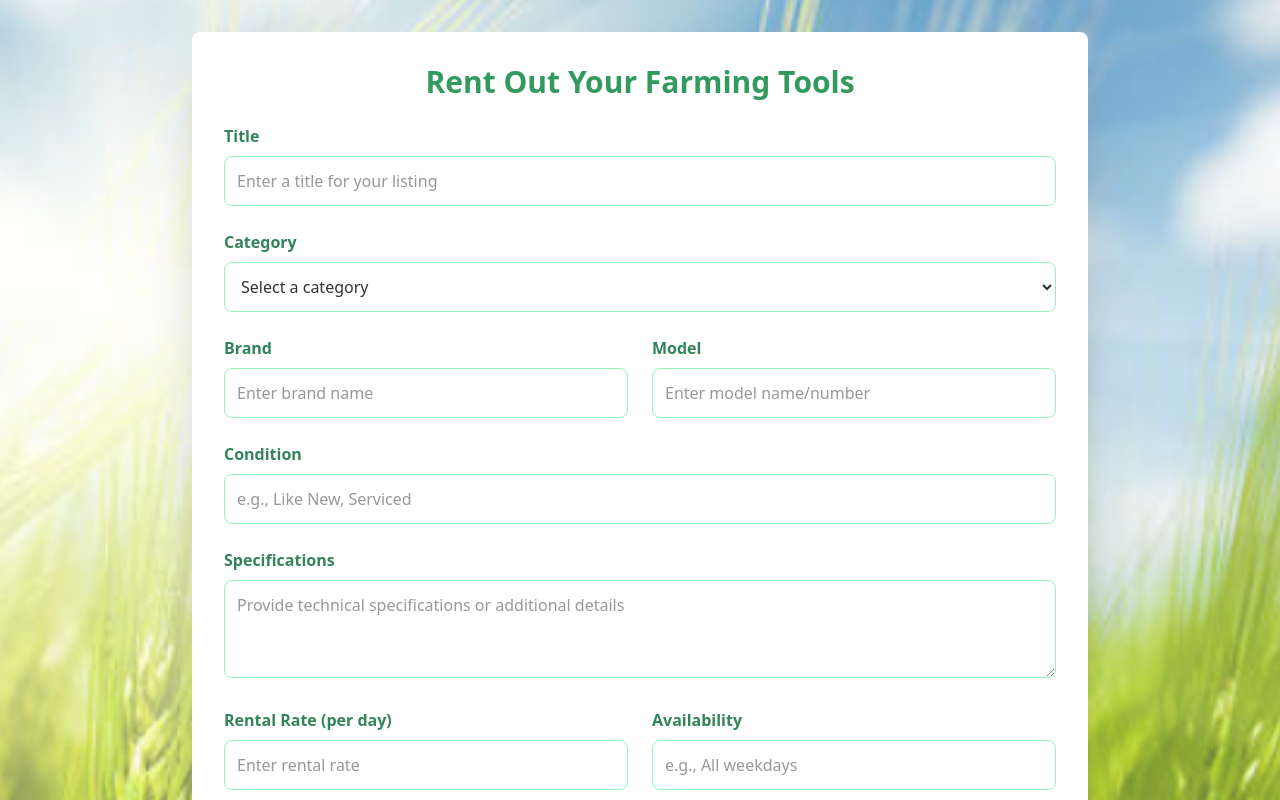
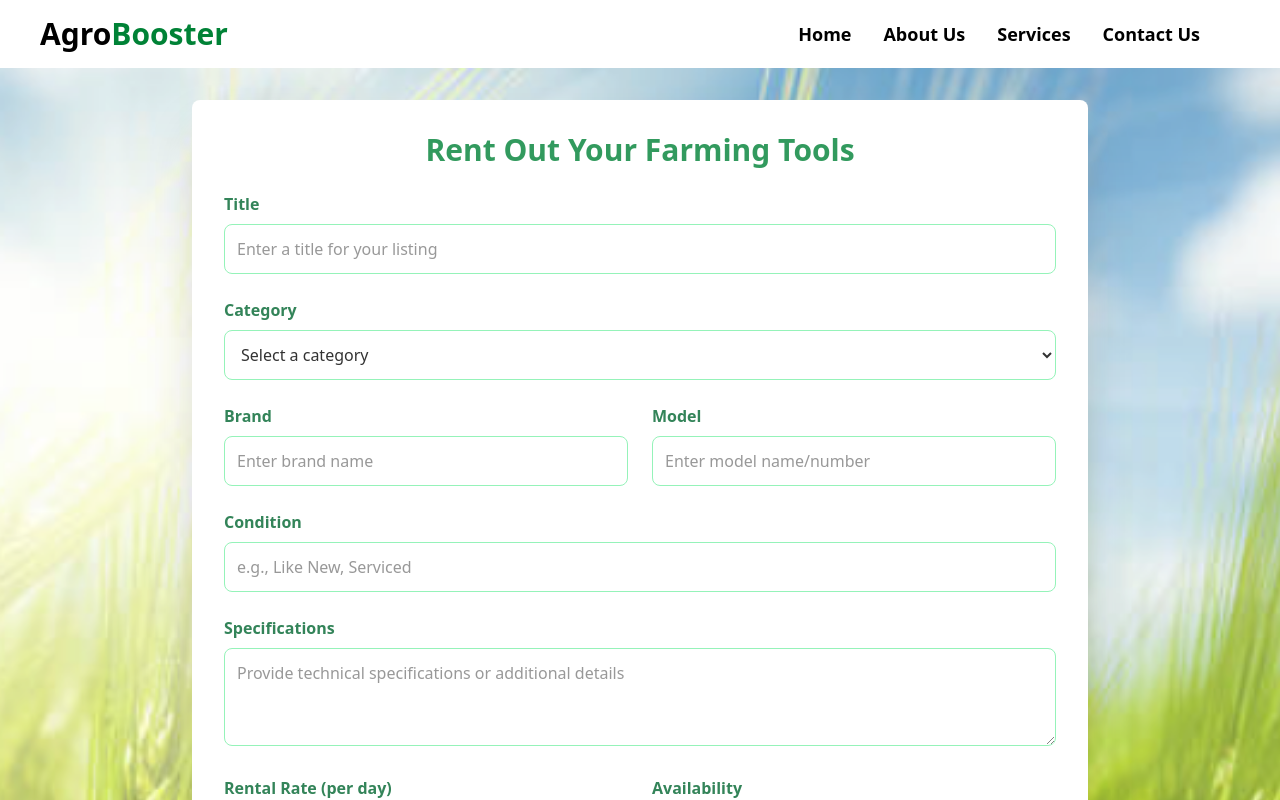
Before and after one commit to rudrika2425/Innovative_Incubators_AgroBooster, a React (Vite) app in the folder Frontend/: page /rent in a window 1280 px wide. Shown: the top 800 px of the page. Built offline with nearby package versions, Linux system fonts and the light colour scheme.

Commit message:
navbar added

```diff
--- /dev/null
+++ b/Frontend/src/rental/NavbarRent.jsx
@@ -0,0 +1,69 @@
+import React from "react";
+import { Link } from "react-scroll";
+
+function NavbarRent() {
+  return (
+    <nav className="bg-transparent   bg-opacity-90  top-0 left-0 w-full z-50 shadow-none">
+      <div className="container  text-black mx-auto px-10 flex justify-between items-center py-4">
+        <Link
+          to="hero"
+          spy={true}
+          smooth={true}
+          duration={500}
+          className="cursor-pointer font-bold text-3xl"
+        >
+          Agro<span className="text-green-700">Booster</span>
+        </Link>
+
+        <ul className="hidden lg:flex space-x-8 mr-10">
+          <li>
+            <Link
+              to="hero"
+              spy={true}
+              smooth={true}
+              duration={500}
+              className="cursor-pointer font-semibold text-lg hover:text-green-700"
+            >
+              Home
+            </Link>
+          </li>
+          <li>
+            <Link
+              to="about"
+              spy={true}
+              smooth={true}
+              duration={500}
+              className="cursor-pointer font-semibold text-lg hover:text-green-700"
+            >
+              About Us
+            </Link>
+          </li>
+          <li>
+            <Link
+              to="service"
+              spy={true}
+              smooth={true}
+              duration={500}
+              className="cursor-pointer font-semibold text-lg hover:text-green-700"
+            >
+              Services
+            </Link>
+          </li>
+          <li>
+            <Link
+              to="contact"
+              spy={true}
+              smooth={true}
+              duration={500}
+              className="cursor-pointer font-semibold text-lg hover:text-green-700"
+            >
+              Contact Us
+            </Link>
+          </li>
+        </ul>
+      </div>
+    </nav>
+  );
+}
+
+export default NavbarRent;
--- a/Frontend/src/rental/description.jsx
+++ b/Frontend/src/rental/description.jsx
@@ -1,12 +1,14 @@
 import React from "react";
 import { useLocation } from "react-router-dom";
 import { motion } from "framer-motion";
-
+import NavbarRent from "./NavbarRent";
 const DescriptionPage = () => {
   const { state } = useLocation();
   const { product } = state;
 
   return (
+   <>
+    <NavbarRent/>
     <div style={{
         backgroundImage: `url('/Images/des.png')`,
         backgroundSize: 'cover',
@@ -88,6 +90,7 @@ const DescriptionPage = () => {
         </motion.div>
       </div>
     </div>
+    </>
   );
 };
 
--- a/Frontend/src/rental/receiveRent.jsx
+++ b/Frontend/src/rental/receiveRent.jsx
@@ -1,6 +1,7 @@
 import React, { useState } from "react";
 import { motion } from "framer-motion"; // Install Framer Motion with npm install framer-motion
 import { useNavigate } from "react-router-dom";
+import NavbarRent from "./NavbarRent";
 
 const RentProduct = () => {
   const products = [
@@ -165,6 +166,8 @@ const RentProduct = () => {
     : products;
 
   return (
+    <>
+    <NavbarRent/>
     <div style={{
         backgroundImage: `url('/Images/des.png')`,
         backgroundSize: 'cover',
@@ -240,6 +243,7 @@ const RentProduct = () => {
         </motion.div>
       </div>
     </div>
+    </>
   );
 };
 
--- a/Frontend/src/rental/rent.jsx
+++ b/Frontend/src/rental/rent.jsx
@@ -1,4 +1,5 @@
 import React, { useState } from "react";
+import NavbarRent from "./NavbarRent";
 
 function Rent() {
   const [formData, setFormData] = useState({
@@ -46,6 +47,8 @@ function Rent() {
   };
 
   return (
+    <>
+    <NavbarRent/>
     <div  style={{
     backgroundImage: `url('/Images/bgRent.png')`,
     backgroundSize: 'cover',
@@ -298,7 +301,10 @@ function Rent() {
         </form>
       </div>
     </div>
+    </>
   );
+
 }
 
+
 export default Rent;
```
